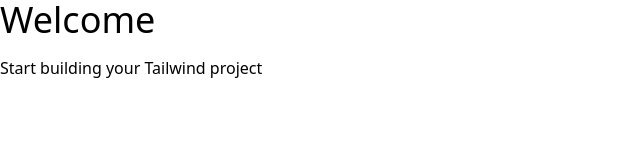
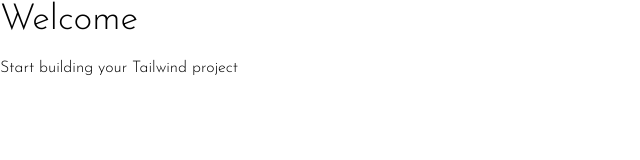
Before and after one commit to EddieO23/loopStudios-tailwindCSS, a website: page index.html in a window 1280 px wide. Shown: the whole page, without its empty margins (0-640 px from the left). Drawn offline with Linux system fonts and the light colour scheme.

Commit message:
added google fonts and setup config to tailwind

```diff
--- a/index.html
+++ b/index.html
@@ -5,6 +5,19 @@
     <meta http-equiv="X-UA-Compatible" content="IE=edge" />
     <meta name="viewport" content="width=device-width, initial-scale=1.0" />
     <link rel="stylesheet" href="css/style.css" />
+    <!-- fonts go here -->
+    <link rel="preconnect" href="https://fonts.googleapis.com" />
+    <link rel="preconnect" href="https://fonts.gstatic.com" crossorigin />
+    <link
+      href="https://fonts.googleapis.com/css2?family=Josefin+Sans:wght@300&display=swap"
+      rel="stylesheet"
+    />
+    <link rel="preconnect" href="https://fonts.googleapis.com" />
+    <link rel="preconnect" href="https://fonts.gstatic.com" crossorigin />
+    <link
+      href="https://fonts.googleapis.com/css2?family=Alata:wght@400&display=swap"
+      rel="stylesheet"
+    />
     <title>Simple Tailwind Starter</title>
   </head>
   <body>
--- a/tailwind.config.js
+++ b/tailwind.config.js
@@ -1,7 +1,18 @@
 module.exports = {
   content: ['./*.html'],
   theme: {
-    extend: {},
+    screens: {
+      sm: '480px',
+      md: '768px',
+      lg: '976px',
+      xl: '1440px'
+    },
+    extend: {
+      fontFamily: {
+        sans: ['Josefin Sans', 'sans-serif'],
+        alata: ['Alata'],
+      }
+    },
   },
   plugins: [],
 }
```
Also changed, not shown: css/style.css, 1 other file.
